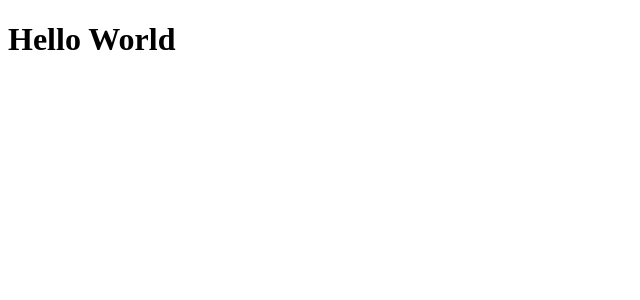
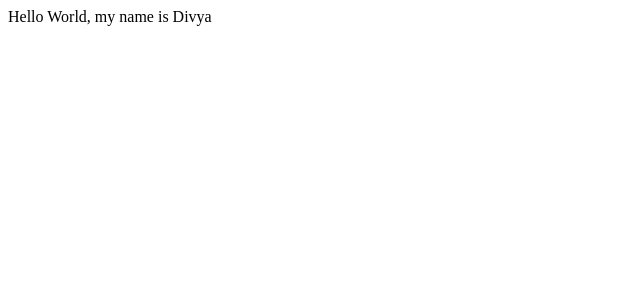
Before and after one commit to divyajaisinghani/jenkins, a React (Vite) app: page / in a window 1280 px wide. Shown: the top 300 px of the page, without its empty margins (0-640 px from the left). Built offline with nearby package versions, Linux system fonts and the light colour scheme.

Commit message:
Initial React hello world

```diff
--- a/src/App.jsx
+++ b/src/App.jsx
@@ -1,6 +1,8 @@
 function App() {
   return (
-    <h1>Hello World</h1>
+    <div>
+      Hello World, my name is Divya
+    </div>
   );
 }
 
```
